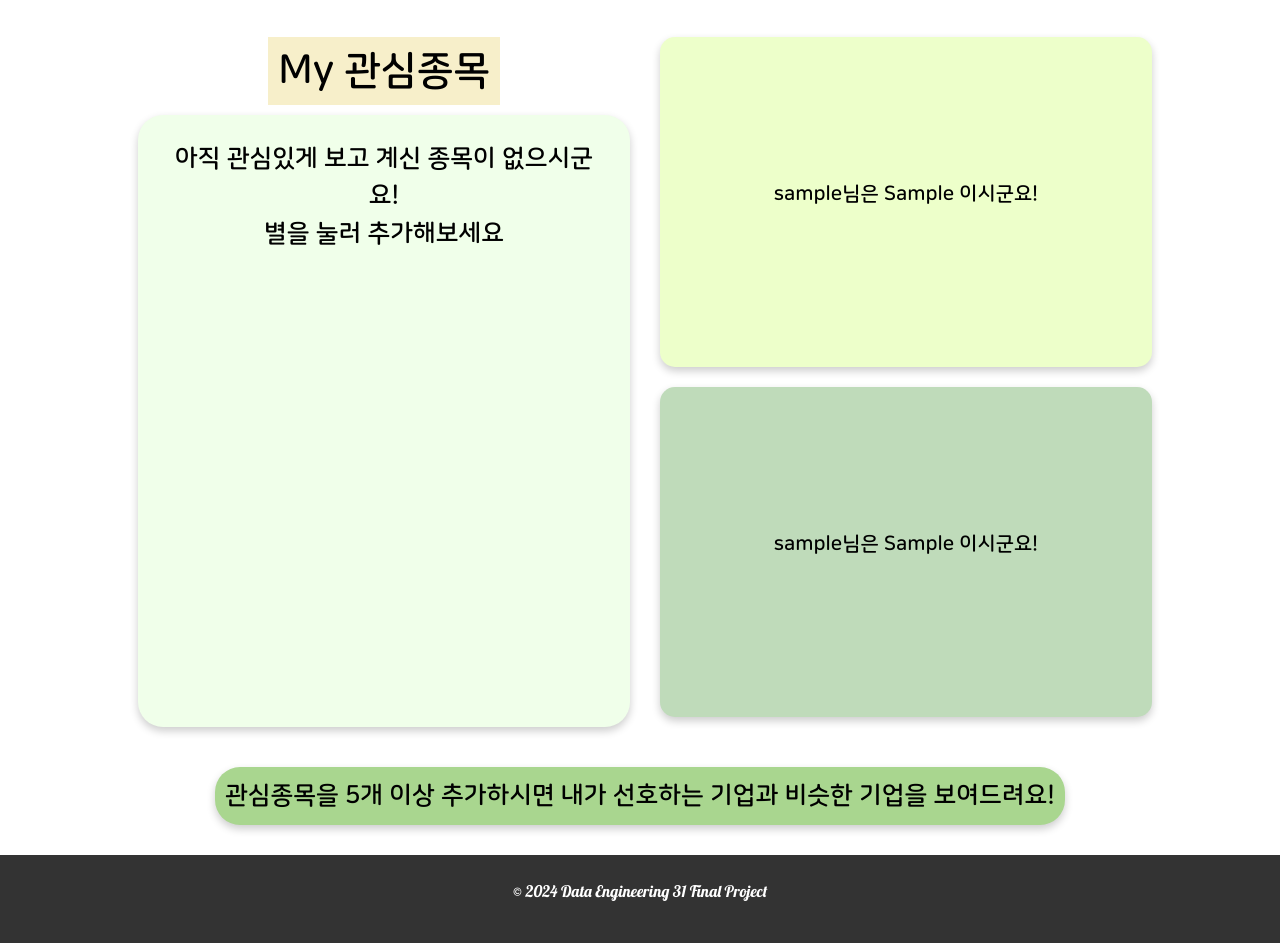
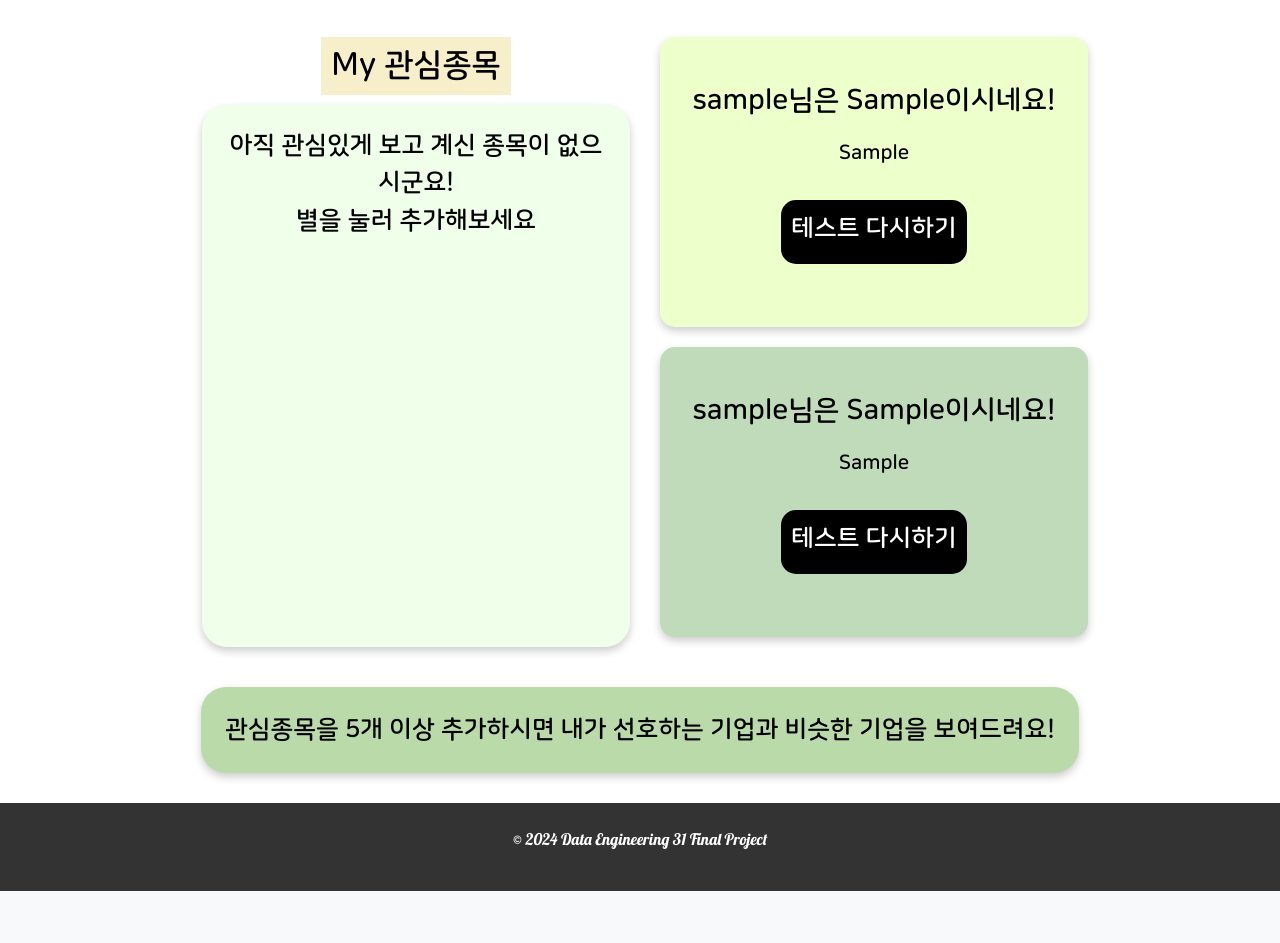
Before and after one commit to pladata-encore/DE31-final-team4, a Django app: page /mypage/ in a window 1280 px wide. Shown: the part 73-1016 px from the top of the page. After the commit the page ends 964 px from the top, so only its background shows below. Run offline with Django 5.2, Linux system fonts and the light colour scheme; a user stored in the database is signed in; tables that the repository leaves empty hold one stand-in row (values such as "Sample post"); some libraries are stand-ins or nearby versions; some web fonts are replaced.

Commit message:
mypage test 결과 수정 및 design 조금 수정

```diff
--- a/ants_final/main/views.py
+++ b/ants_final/main/views.py
@@ -135,17 +135,6 @@ def save_test_result_option2(request):
     except Exception as e:
         return JsonResponse({'status': 'error', 'message': str(e)}, status=400)
 
-@login_required
-def mypage(request):
-    try:
-        test_result = TestResult.objects.filter(user=request.user).first()
-        test_result2 = TestResult2.objects.filter(user=request.user).first()
-    except TestResult.DoesNotExist:
-        test_result = None
-    except TestResult2.DoesNotExist:
-        test_result2 = None
-
-    return render(request, 'mypage.html', {'test_result': test_result, 'test_result2': test_result2})
 
 #서칭
 from .models import DataWarehouse
@@ -624,13 +613,15 @@ def my_favorite_list(request):
 
 
     # 테스트 결과 확인용
-    test_results = TestResult.objects.filter(user=request.user).first()
+    test_result1 = TestResult.objects.filter(user=request.user).order_by('-id').first()
+    test_result2 = TestResult2.objects.filter(user=request.user).order_by('-id').first()
 
     context = {
         'mbti_stock': stock_infos_list,
         'mbti': mbti_value,
         'stock_info': stock_info_list,
-        'test_results': test_results,
+        'test_result1': test_result1,
+        'test_result2': test_result2,
         'my_list' : my_list,
     }
 
--- a/ants_final/static/css/style.css
+++ b/ants_final/static/css/style.css
@@ -88,6 +88,7 @@ html {
     font-style: normal;
 }
 
+/* mypage design */
 .title {
     background-color: rgb(247, 239, 202);
     text-align: right;
@@ -162,7 +163,7 @@ th {
     flex: 1;
     margin: 10px;
     display: flex;
-    justify-content: center;
+    /* justify-content: center; */
     align-items: center;
     height: 50%;
     box-sizing: border-box;
@@ -170,6 +171,7 @@ th {
     border-radius: 15px;
     flex-direction: column;
     box-shadow: 0 4px 8px rgba(0, 0, 0, 0.2);
+    padding-inline: 2rem;
 }
 
 .bottom {
@@ -177,7 +179,6 @@ th {
     display: flex;
     justify-content: center;
     align-items: center;
-    /* font-family: 'NanumSquareRoundB'; */
     flex-direction: column;
     margin: 20px;
     width: 78%;
@@ -205,6 +206,17 @@ th {
     padding: 10px;
     box-shadow: 0 4px 8px rgba(0, 0, 0, 0.2);
     margin-bottom: 10px;
+}
+
+.test-button {
+    background-color: black;
+    color: white;
+    text-align: center;
+    border-radius: 15px;
+    padding: 10px;
+    padding-bottom: 0;
+    font-size: 25px;
+    margin: 1rem;
 }
 
 /* test page design */
@@ -308,11 +320,18 @@ th, td {
 th {
     background-color: rgba(255, 226, 236, 0.8);
 }
+thead{
+    font-size: 20px;
+}
+
+tbody {
+    font-size: 17px;
+}
 
 .container-leri {
     display: flex;
-    height: 90vh;
-    width: 80%;
+    height: 80vh;
+    width: 70%;
     margin: 10px;
 }
 
@@ -322,7 +341,7 @@ th {
     justify-content: center;
     align-items: center;
     flex-direction: column;
-    height: 90vh;
+    height: 80vh;
     margin: 10px;
 }
 
@@ -353,10 +372,9 @@ th {
     display: flex;
     justify-content: center;
     align-items: center;
-    /* font-family: 'NanumSquareRoundB'; */
     flex-direction: column;
     margin: 20px;
-    width: 78%;
+    width: 70%;
 }
 .mypage {
     flex: 1;
@@ -376,12 +394,13 @@ th {
     margin: 10px;
 }
 .mbti-stock-rec {
-    background-color: rgb(169, 214, 143);
+    background-color: rgb(187, 218, 170);
     border-radius: 25px;
-    padding: 10px;
+    padding: 1.5rem;
     box-shadow: 0 4px 8px rgba(0, 0, 0, 0.2);
     margin-bottom: 10px;
 }
+
 /* News Style*/
 .news-section {
     margin-top: 20px;
--- a/ants_final/templates/mypage/mypage.html
+++ b/ants_final/templates/mypage/mypage.html
@@ -10,11 +10,11 @@
 <div class="mypage">
     <div class="container-leri">
         <div class="left">
-            <h1 class="title">My 관심종목</h1>
+            <h2 class="title">My 관심종목</h2>
             <div class="container-fvl">
                 {% if my_list %}
                 <table class="table-stockinfo">
-                    <thead style="font-size: 20px;">
+                    <thead>
                         <tr style="border-bottom: 2px solid black;">
                             <th style="text-align: left;">종목명</th>
                             <th style="text-align: center;">MBTI</th>
@@ -23,7 +23,7 @@
                             <th style="text-align: center;">관심</th>
                         </tr>
                     </thead>
-                    <tbody style="font-size: 15px;">
+                    <tbody>
                         {% for stock in stock_info %}
                         <tr style="border-bottom: 1.8px solid rgb(100, 100, 100);">
                             <td style="text-align: left;">{{ stock.name }}</td>
@@ -58,21 +58,29 @@
         </div>
         <div class="right">
             <div class="small-box" style="background-color: rgb(237, 255, 202); font-size: 20px;">
-                {% if test_results.result1 %}
-                    <p> {{ request.user.username }}님은 {{ test_results.result1 }} 이시군요! </p>
+                {% if test_result1.result1 %}
+                    <h3> {{ request.user.username }}님은 {{ test_result1.result1 }}이시네요! </h3>
+                    <p>{{ test_result1.result2 }}</p>
+                    <a href="{% url 'test_option_1' %}" class="test-button">
+                        <p>테스트 다시하기</p>
+                    </a>
                 {% else %}
                     <p> {{ request.user.username }}님은 아직 테스트 전이시네요! </p>
-                    <a href="{% url 'test_option_1' %}" style="background-color: black; color: white; text-align: center; border-radius: 15px; padding: 10px; padding-bottom: 0; font-size: 25px;">
+                    <a href="{% url 'test_option_1' %}" class="test-button">
                         <p>나의 투자성향은?<br><span style="font-weight: bold !important;">테스트 하러 가기 >></span></p>
                     </a>
                 {% endif %}
             </div>
             <div class="small-box" style="background-color: rgb(191, 219, 186); font-size: 20px;">
-                {% if test_results.result2 %}
-                    <p> {{ request.user.username }}님은 {{ test_results.result2 }} 이시군요! </p>
+                {% if test_result2.result1 %}
+                    <h3> {{ request.user.username }}님은 {{ test_result2.result1 }}이시네요! </h3>
+                    <p>{{ test_result2.result2 }}</p>
+                    <a href="{% url 'test_option_2' %}" class="test-button">
+                        <p>테스트 다시하기</p>
+                    </a>
                 {% else %}
                     <p> {{ request.user.username }}님은 아직 테스트 전이시네요! </p>
-                    <a href="{% url 'test_option_2' %}" style="background-color: black; color: white; text-align: center; border-radius: 15px; padding: 10px; padding-bottom: 0; font-size: 25px;">
+                    <a href="{% url 'test_option_2' %}" class="test-button">
                         <p>나의 투자지식은 어느정도일까? <br><span style="font-weight: bold !important; ">테스트 하러 가기 >></span></p>
                     </a>
                 {% endif %}
@@ -83,12 +91,12 @@
     <div class="mbti-stock-rec">
         {% if my_list|length >= 5 %}
         <div style="margin: 8px;">
-            <p>{{ request.user.username }}님이 선호하시는 기업의 mbti는 {{ mbti }}입니다!</p>
+            <h5>{{ request.user.username }}님이 가장 선호하시는 MBTI는 <strong>{{ mbti }}</strong>네요.</h5>
             <p>{{ mbti }}의 기업은 ~~ 기능이 있어요 ^^~</p>
         </div>
             <div class="mbti-stock">
                 <table class="table-mbtistock">
-                    <thead style="font-size: 20px;">
+                    <thead>
                         <tr style="border-bottom: 2px solid black;">
                             <th style="text-align: left;">종목명</th>
                             <th style="text-align: right;">현재가</th>
@@ -96,7 +104,7 @@
                             <th style="text-align: center;">관심</th>
                         </tr>
                     </thead>
-                    <tbody style="font-size: 15px;">
+                    <tbody>
                         {% for stocks in mbti_stock|slice:":5" %}
                         <tr style="border-bottom: 1.8px solid rgb(100, 100, 100);">
                             <td style="text-align: left;">{{ stocks.name }}</td>
@@ -126,7 +134,7 @@
                     </tbody>
                 </table>
                 <table class="table-mbtistock">
-                    <thead style="font-size: 20px;">
+                    <thead>
                         <tr style="border-bottom: 2px solid black;">
                             <th style="text-align: left;">종목명</th>
                             <th style="text-align: right;">현재가</th>
@@ -134,7 +142,7 @@
                             <th style="text-align: center;">관심</th>
                         </tr>
                     </thead>
-                    <tbody style="font-size: 15px;">
+                    <tbody>
                         {% for stocks in mbti_stock|slice:"5:" %}
                         <tr style="border-bottom: 1.8px solid rgb(100, 100, 100);">
                             <td style="text-align: left;">{{ stocks.name }}</td>
```
